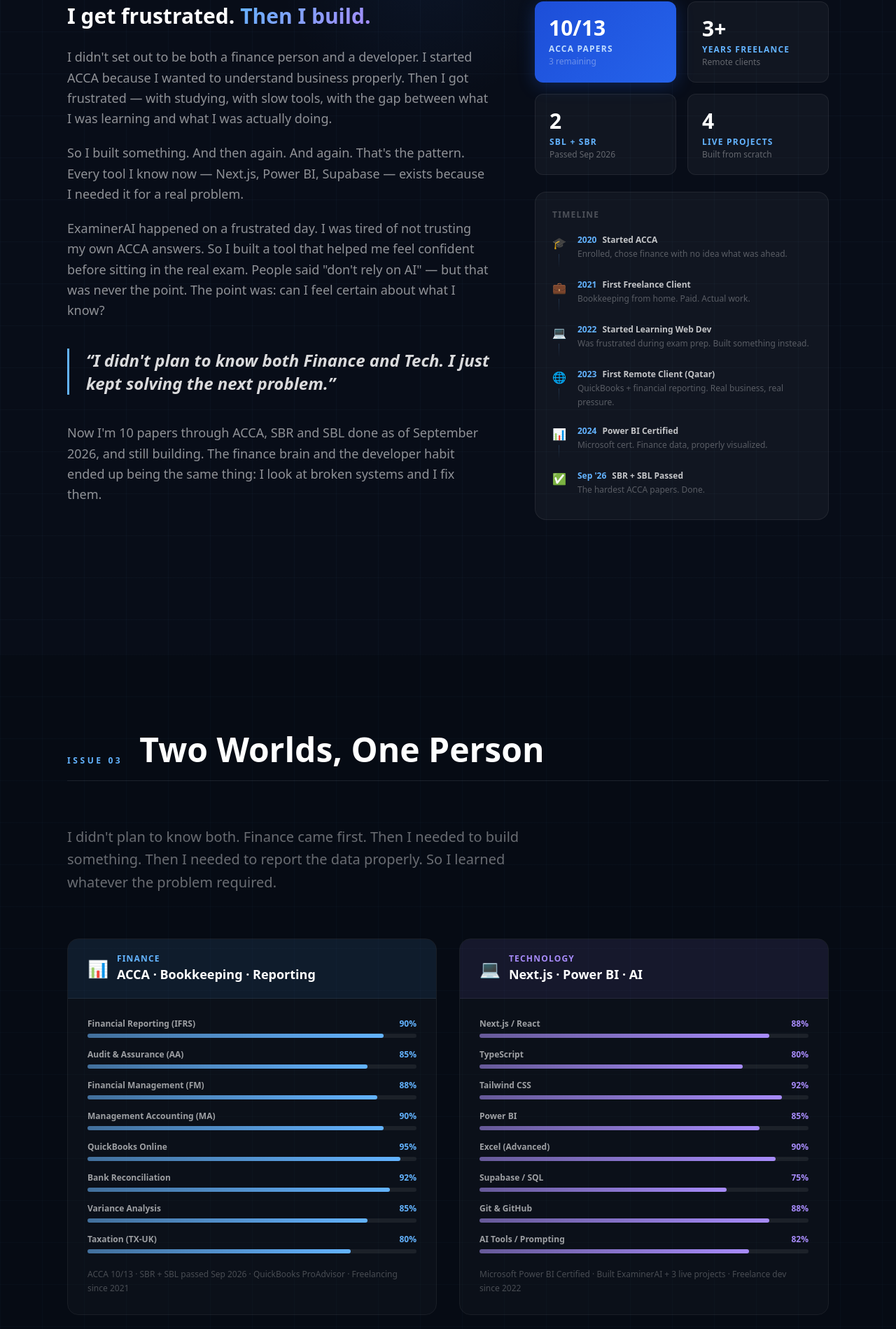
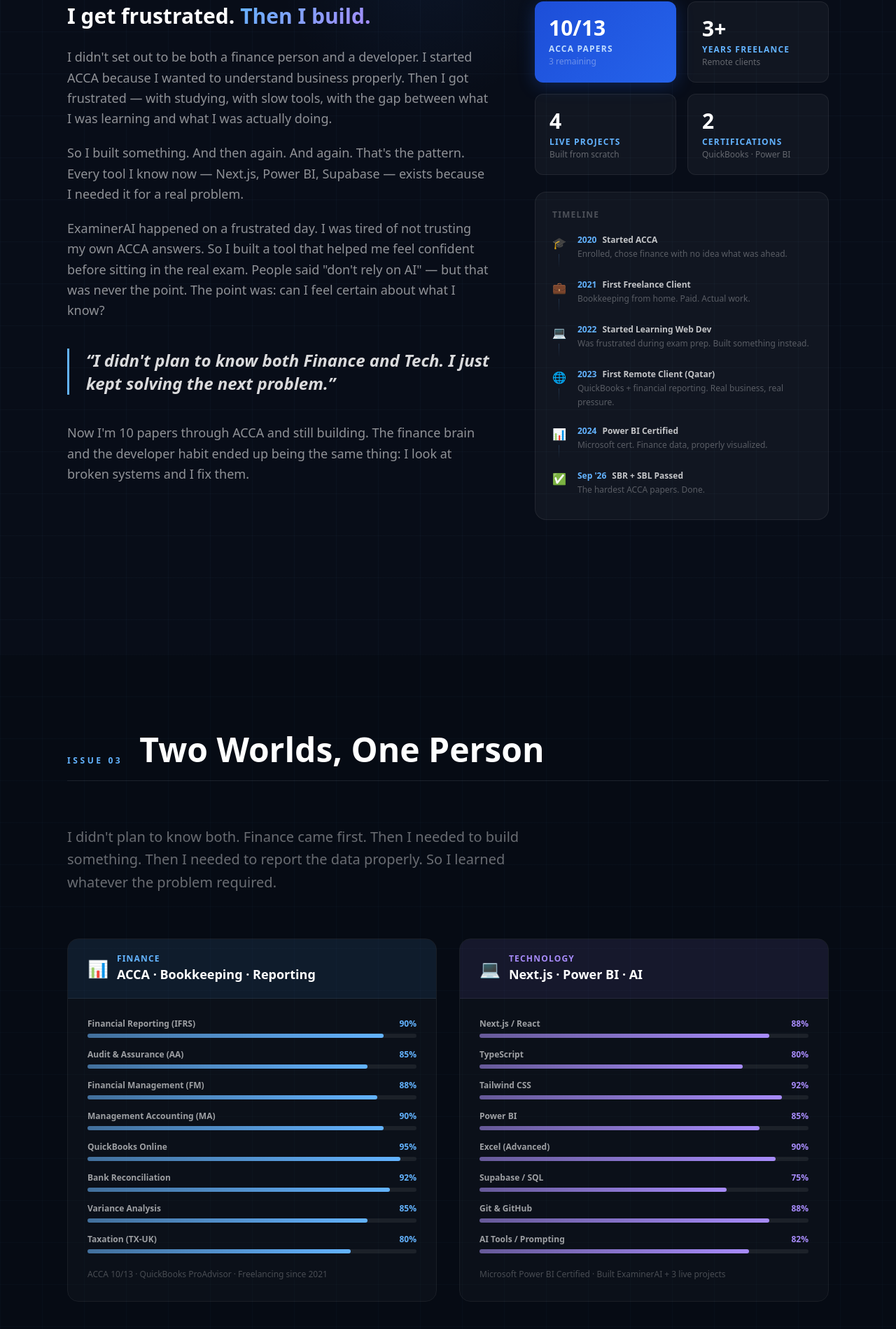
Before and after one commit to Munibaamjad/muniba-portfolio, a Next.js app: page / in a window 1280 px wide. Shown: the part 1055-2954 px from the top of the page at 70% size. Built offline with nearby package versions, Linux system fonts and the light colour scheme.

Commit message:
fix: remove repetitive ACCA details, keep credentials section as single source of truth

```diff
--- a/src/components/About.tsx
+++ b/src/components/About.tsx
@@ -147,7 +147,7 @@ export default function About() {
               className="text-base md:text-lg leading-relaxed"
               style={{ color: "rgba(255,255,255,0.55)" }}
             >
-              Now I&apos;m 10 papers through ACCA, SBR and SBL done as of September 2026, and still building. The finance brain and the developer habit ended up being the same thing: I look at broken systems and I fix them.
+              Now I&apos;m 10 papers through ACCA and still building. The finance brain and the developer habit ended up being the same thing: I look at broken systems and I fix them.
             </motion.p>
           </div>
 
@@ -159,8 +159,8 @@ export default function About() {
               {[
                 { n: 10, suffix: "/13", label: "ACCA Papers", sub: "3 remaining" },
                 { n: 3, suffix: "+", label: "Years Freelance", sub: "Remote clients" },
-                { n: 2, suffix: "", label: "SBL + SBR", sub: "Passed Sep 2026" },
                 { n: 4, suffix: "", label: "Live Projects", sub: "Built from scratch" },
+                { n: 2, suffix: "", label: "Certifications", sub: "QuickBooks · Power BI" },
               ].map((s, i) => (
                 <motion.div
                   key={s.label}
--- a/src/components/Skills.tsx
+++ b/src/components/Skills.tsx
@@ -119,7 +119,7 @@ export default function Skills() {
                 <Bar key={s.name} name={s.name} level={s.level} accent="#63b3ff" delay={0.08 * i} />
               ))}
               <p className="text-xs mt-5 leading-relaxed" style={{ color: "rgba(255,255,255,0.25)" }}>
-                ACCA 10/13 · SBR + SBL passed Sep 2026 · QuickBooks ProAdvisor · Freelancing since 2021
+                ACCA 10/13 · QuickBooks ProAdvisor · Freelancing since 2021
               </p>
             </div>
           </motion.div>
@@ -147,7 +147,7 @@ export default function Skills() {
                 <Bar key={s.name} name={s.name} level={s.level} accent="#a78bfa" delay={0.08 * i} />
               ))}
               <p className="text-xs mt-5 leading-relaxed" style={{ color: "rgba(255,255,255,0.25)" }}>
-                Microsoft Power BI Certified · Built ExaminerAI + 3 live projects · Freelance dev since 2022
+                Microsoft Power BI Certified · Built ExaminerAI + 3 live projects
               </p>
             </div>
           </motion.div>
```
